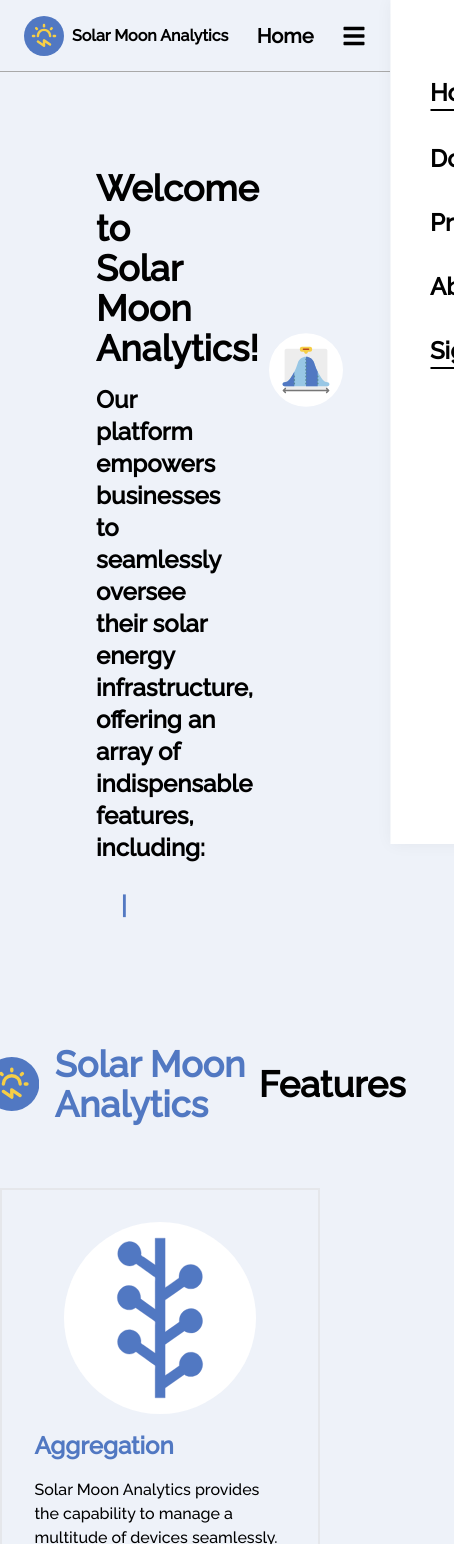
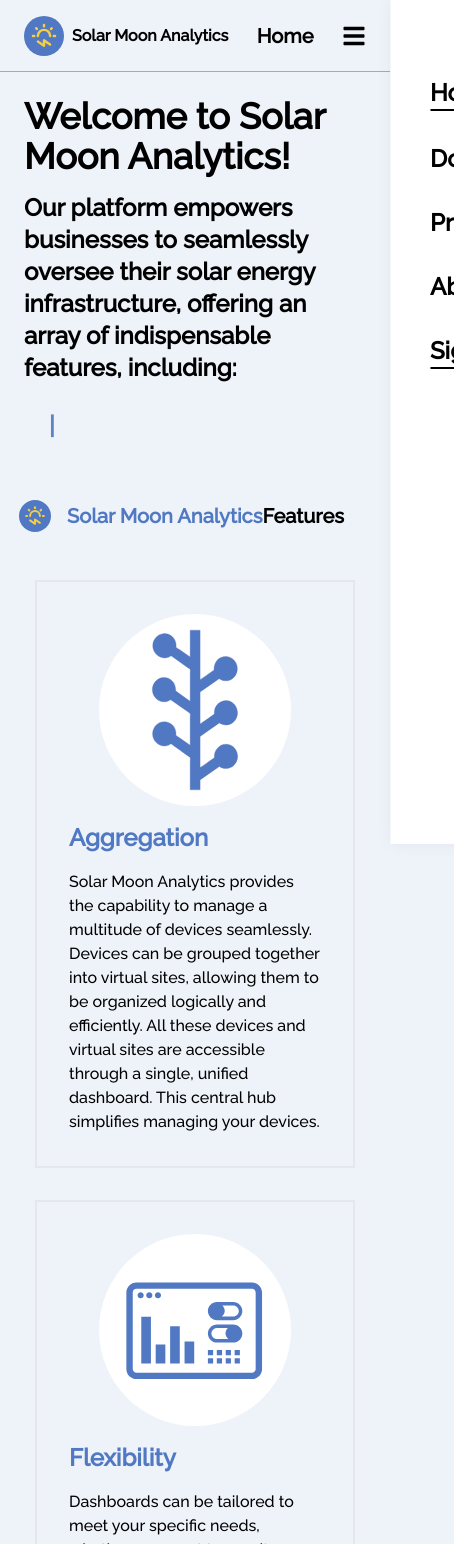
Before and after one commit to bigboxer23/solar-moon-public, a React (Create React App) app: page / in a window 390 px wide. Shown: the top 1544 px of the page, 454 px wide, since content can reach past the window. Built offline with nearby package versions, Linux system fonts and the light colour scheme.

Commit message:
fix: responsive tweaks to layout on home (#7)

```diff
--- a/src/components/home/FeatureCard.jsx
+++ b/src/components/home/FeatureCard.jsx
@@ -2,7 +2,7 @@ import React from 'react';
 
 export default function FeatureCard(props) {
   return (
-    <div className='m-4 flex w-80 flex-col items-center border-2 p-8'>
+    <div className='m-4 flex w-80 grow flex-col items-center border-2 p-8 sm:grow-0'>
       <img className='mb-4 w-48' src={props.imgPath} />
       <div>
         <div className='mb-4 text-2xl font-bold text-brand-primary'>
--- a/src/components/home/Features.jsx
+++ b/src/components/home/Features.jsx
@@ -11,15 +11,18 @@ import FeatureCard from './FeatureCard';
 
 export default function Features() {
   return (
-    <div className='m-12 max-w-[75rem]'>
-      <div className='flex items-center text-4xl font-bold'>
-        <div className='me-4 w-24'>
+    <div className='max-w-[75rem] p-4 sm:p-12'>
+      <div className='flex flex-wrap items-center text-xl font-bold sm:flex-nowrap sm:text-4xl'>
+        <div className='me-4 w-8 sm:w-24'>
           <img alt='brand' className='object-fill' src={logo} />
         </div>
-        <span className='text-brand-primary'> Solar Moon Analytics </span>{' '}
+        <span className='whitespace-nowrap text-brand-primary'>
+          {' '}
+          Solar Moon Analytics
+        </span>{' '}
         Features
       </div>
-      <div className='my-12 flex flex-wrap'>
+      <div className='my-8 flex flex-wrap sm:my-12'>
         <FeatureCard
           description='Solar Moon Analytics provides the capability to manage a multitude of devices seamlessly.
               Devices can be grouped together into virtual sites, allowing them to be organized logically and efficiently.
--- a/src/components/home/Home.jsx
+++ b/src/components/home/Home.jsx
@@ -6,9 +6,9 @@ import Type from './Type';
 
 export default function Home() {
   return (
-    <main className='home flex flex-col items-center bg-brand-primary-light p-12'>
+    <main className='home flex w-full flex-col items-center bg-brand-primary-light p-2 sm:p-12'>
       <div className='flex max-w-[75rem]'>
-        <div className='flex w-9/12 flex-col p-12'>
+        <div className='flex w-full min-w-80 flex-col p-4 sm:w-9/12 sm:p-12'>
           <div className='mb-4 text-4xl font-bold'>
             Welcome to Solar Moon Analytics!
           </div>
@@ -19,21 +19,13 @@ export default function Home() {
           </div>
           <Type />
         </div>
-        <div>
+        <div className='hidden w-80 sm:flex'>
           <Tilt>
-            <img
-              alt='home pic'
-              className='object-fill'
-              src={homeLogo}
-              style={{ maxHeight: '500px', height: '500px' }}
-            />
+            <img alt='home pic' className='object-fill' src={homeLogo} />
           </Tilt>
         </div>
       </div>
-      <div>
-        {' '}
-        <Features />
-      </div>
+      <Features />
     </main>
   );
 }
```
